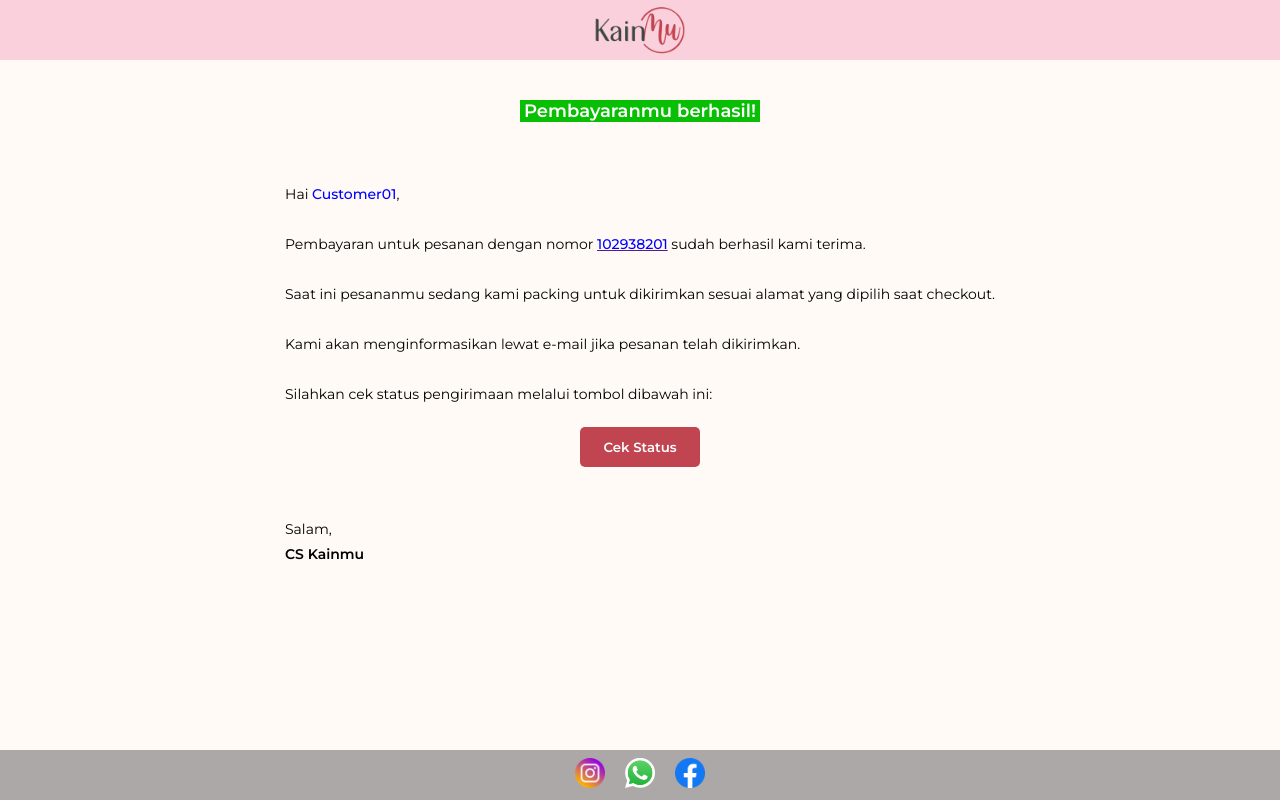
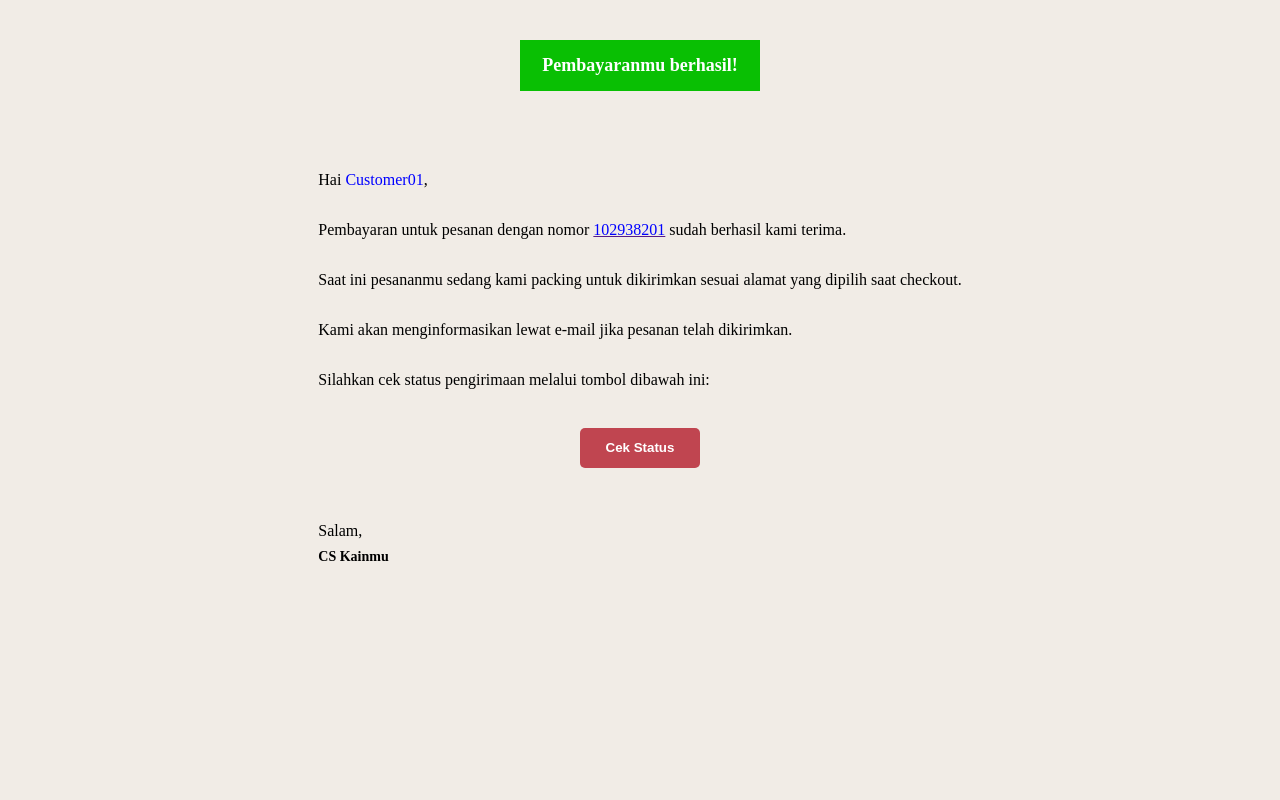
Before and after one commit to stefannyamalia9/template-email, a plain HTML site: page pembayaran-berhasil/index.html in a window 1280 px wide. Drawn offline with Linux system fonts and the light colour scheme.

Commit message:
perbaikan Pembayaran-berhasil

```diff
--- a/pembayaran-berhasil/index.html
+++ b/pembayaran-berhasil/index.html
@@ -6,163 +6,60 @@
     <meta http-equiv="X-UA-Compatible" content="IE=edge">
     <meta name="viewport" content="width=device-width, initial-scale=1.0">
     <!-- <link rel="stylesheet" href="style.css"> -->
-    <title>Pembayaran Berhasil</title>
-    <style>
-        @import url('https://fonts.googleapis.com/css2?family=Montserrat:wght@400;500;600&display=swap');
+</head>
 
-        * {
-            margin: 0;
-            padding: 0;
-            font-family: 'Montserrat', sans-serif;
-        }
-
-        body {
-            background-color: rgb(255, 250, 245);
-            position: relative;
-        }
-
-        header {
-            display: flex;
-            align-items: center;
-            justify-content: center;
-            height: 60px;
-            width: auto;
-            background-color: rgb(250, 208, 220);
-        }
-
-        article {
-            margin: 0 auto;
+<body style="background-color:rgb(241, 236, 230); position:relative;">
+    <article style="margin: 0 auto;
     margin-top: 20px;
     display: flex;
     flex-direction: column;
     gap: 10px;
     width: 70%;
     justify-content: center;
-            align-items: center;
-        }
-
-        footer {
-            background-color: rgb(173, 168, 168);
-            height: 50px;
-            margin-top: 20px;
-            display: flex;
-            align-items: center;
-            justify-content: center;
-            gap: 20px;
-            width: 100%;
-            position: fixed;
-            bottom: 0;
-        }
-
-        .title {
-            font-size: 12px;
+    align-items: center;">
+        <div class="title" style="font-size: 12px;
         color: rgb(255, 255, 255);
         background-color: rgb(9, 191, 3);
         width: 240px;
         text-align: center;
-            margin-top: 20px;
-        }
-
-        .message {
-            line-height: 25px;
-            font-size: 14px;
+        margin-top: 20px;">
+            <h1>Pembayaranmu berhasil!</h1>
+        </div>
+        <div class="message" style="line-height: 25px;
+        font-size: 16px;
         display: flex;
         flex-direction: column;
         text-align: justify;
         gap: 20px;
-            margin-top: 50px;
-        }
-
-        .link {
-            color: blue;
-            font-weight: 500;
-        }
-
-        .link-name {
-            color: blue;
-            font-weight: 500;
-        }
-
-        .link-cs {
-            color: black;
-            font-size: 14px;
-            font-weight: 600;
-        }
-
-        .primary-btn {
-            align-self: center;
+        margin-top: 50px;">
+            <p>
+                Hai <Span class="link-name" style="color: blue;
+                font-weight: 500;">Customer01</Span>,<br><br>
+                Pembayaran untuk pesanan dengan nomor <a href=""><span class="link" style="color: blue;
+                    font-weight: 500;">102938201</span></a> sudah berhasil
+                kami terima. <br><br>
+                Saat ini pesananmu sedang kami packing untuk dikirimkan sesuai alamat yang dipilih saat checkout.
+                <br><br>
+                Kami akan menginformasikan lewat e-mail jika pesanan telah dikirimkan. <br><br>
+                Silahkan cek status pengirimaan melalui tombol dibawah ini:
+            </p>
+            <button class="primary-btn" style="align-self: center;
             height: 40px;
             width: 120px;
             border-radius: 5px;
             background-color: rgb(192, 69, 80);
             color: white;
             border: none;
-            font-weight: 600;
-        }
+            font-weight: 600;">Cek Status</button>
 
-        .p-cs {
-            margin-top: 30px;
-        }
-
-        .logo-header {
-            width: 100px;
-            height: auto;
-        }
-
-        .ig {
-            width: 30px;
-            height: auto;
-        }
-
-        .fb {
-            width: 30px;
-            height: auto;
-        }
-
-        .wa {
-            width: 30px;
-            height: auto;
-        }
-    </style>
-</head>
-
-<body>
-    <header>
-        <img class="logo-header" src="./assets/kainmu-press-logo-putih.png" alt="logo">
-    </header>
-    <article>
-        <div class="title">
-            <h1>Pembayaranmu berhasil!</h1>
-        </div>
-        <div class="message">
-            <p>
-                Hai <Span class="link-name">Customer01</Span>,<br><br>
-                Pembayaran untuk pesanan dengan nomor <a href=""><span class="link">102938201</span></a> sudah berhasil
-                kami terima. <br><br>
-                Saat ini pesananmu sedang kami packing untuk dikirimkan sesuai alamat yang dipilih saat checkout.
-                <br><br>
-                Kami akan menginformasikan lewat e-mail jika pesanan telah dikirimkan. <br><br>
-                Silahkan cek status pengirimaan melalui tombol dibawah ini:
-            </p>
-            <button class="primary-btn">Cek Status</button>
-
-            <p class="p-cs">
+            <p class="p-cs" style="margin-top: 30px;">
                 Salam, <br>
-                <span class="link-cs">CS Kainmu</span>
+                <span class="link-cs" style="color: black;
+                font-size: 14px;
+                font-weight: 600;">CS Kainmu</span>
             </p>
         </div>
     </article>
-    <footer>
-        <a href="https://www.instagram.com/kainmu.official/">
-            <img class="ig" src="./assets/logo-ig.png" alt="IG">
-        </a>
-        <a href="https://wa.link/efvbxw">
-            <img class="wa" src="./assets/logo-wa.png" alt="WA">
-        </a>
-        <a href="https://www.facebook.com/KainMu-111541011436276/">
-            <img class="fb" src="./assets/logo-fb.png" alt="FB">
-        </a>
-    </footer>
 </body>
 
 </html>
```
Lines whose indentation alone changed are shown as unchanged.
